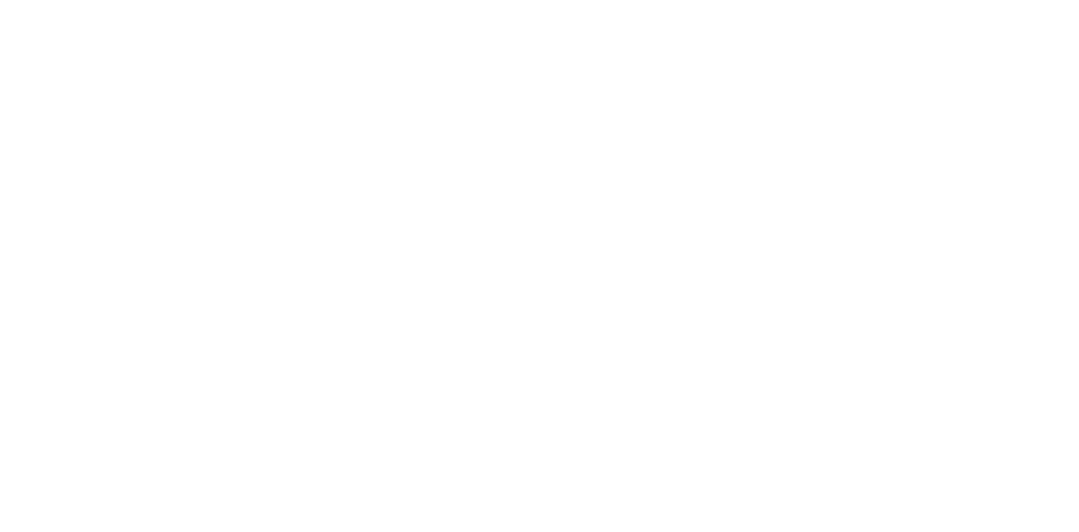
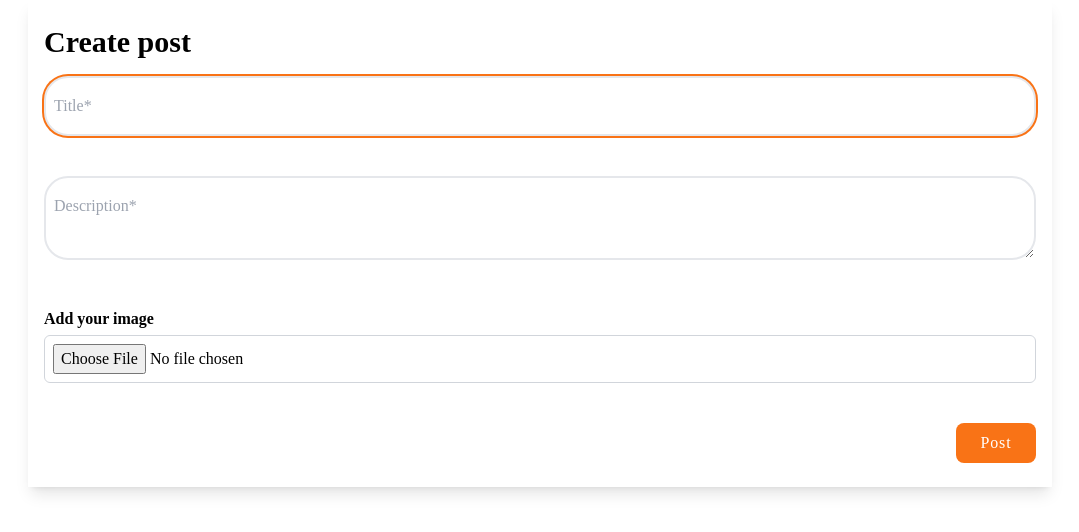
Before and after one commit to Dharma001/Bislerium-Blog-Web-App_, a React (Vite) app in the folder front/: page /createPost in a window 1280 px wide. Before the commit this address had no page. Shown: the top 532 px of the page, without its empty margins (100-1179 px from the left). Built offline with nearby package versions, Linux system fonts and the light colour scheme; a web font is replaced by a local one.

Commit message:
make create post form

```diff
--- a/front/src/App.jsx
+++ b/front/src/App.jsx
@@ -7,6 +7,7 @@
 import HomePage from "./pages/HomePage";
 import UserDashboard from "./pages/Users/UserDashboard";
 import AdminLayout from "./pages/Admin/Layouts/AdminLayout";
+import CreatePost from "./components/CreatePost";
 
 function isAuthenticated() {
   const token = Cookies.get("token");
@@ -46,6 +47,7 @@
       {location.pathname !== "/login" && location.pathname !== "/register"}
       <Routes>
         <Route path="/" element={<HomePage />} />
+        <Route path="/createPost" element={<CreatePost />} />
         <Route
           path="/login"
           element={
@@ -99,6 +101,7 @@
           }
         />
       </Routes>
+
     </>
   );
 }
--- /dev/null
+++ b/front/src/components/CreatePost.jsx
@@ -0,0 +1,44 @@
+import React from "react";
+const CreatePost = () => {
+    return (
+       <main className="mx-auto shadow-lg px-4 py-6 lg:w-4/5">
+        <section className="create">
+            <div className="top-heading flex justify-between">
+                <h1 className="font-bold text-3xl mb-4">Create post</h1>
+
+            </div>
+            {/* <div>
+            <select id="category" class="w-fit p-2 border border-gray-700 rounded-md text-white bg-gray-800">
+                <option value="All">All</option><option value="Technology">Technology</option>
+                <option value="Science">Science</option><option value="Art">Art</option>
+                <option value="Health">Health</option></select>
+
+            </div> */}
+            <form>
+
+            <div className="all space-y-10">
+                <input id="title" name="title" type="text" autoFocus="on" className=" border-2 py-4 px-2 outline-none focus:ring-2 focus:ring-orange-500 p-2 w-full cursor-pointer rounded-3xl w-full" placeholder="Title*"></input>
+
+                <textarea id="description" name="description" type="description" className="border-2 py-4 px-2 outline-none focus:ring-2 focus:ring-orange-500 p-2 w-full cursor-pointer rounded-3xl w-full" placeholder="Description*"></textarea>
+            <div>
+                <label className="font-semibold">Add your image</label>
+
+                <input
+              type="file"
+              name="image"
+
+              className="border border-gray-300 mt-1 rounded-md outline-none focus:ring-2 focus:ring-orange-500 p-2 w-full cursor-pointer"
+            />
+            </div>
+            <div className="grid place-content-end">
+            <button type="submit" className="bg-orange-500 text-white font-thin  tracking-wider hover:bg-orange-600 px-2 py-2 w-20 rounded-lg">Post</button>
+            </div>
+            </div>
+            </form>
+
+        </section>
+       </main>
+    );
+  };
+
+  export default CreatePost;
```
